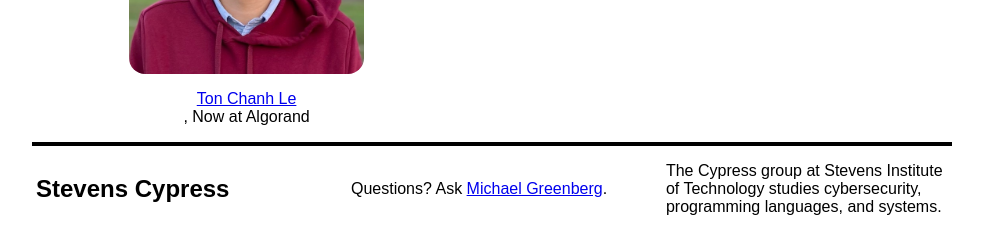
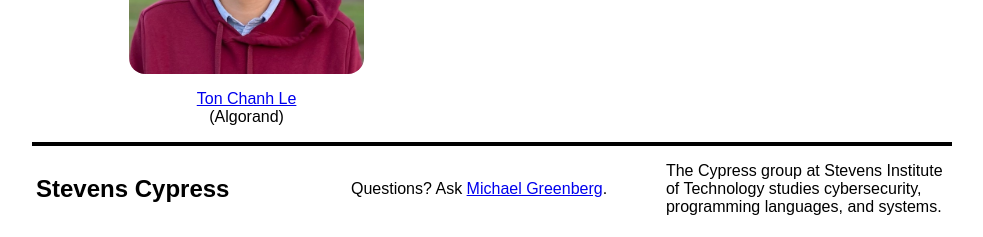
Before and after one commit to mgree/cypress, a Jekyll site: the page built from people.md, in a window 1280 px wide and 900 px high, scrolled down 3021 px. Shown: the part 660-897 px from the top of the window, without its empty margins (148-1131 px from the left). Built offline with Jekyll 4.4.1, drawn with Linux system fonts in a browser that asks for light colours.

Commit message:
typesetting

```diff
--- a/people.md
+++ b/people.md
@@ -42,4 +42,4 @@ permalink: /people/
 
 ## Alumni
 
-- [![Ton Chanh Le]({{ "/assets/tchanhle.jpg" | relative_url }}) Ton Chanh Le](https://letonchanh.github.io/), Now at Algorand
+- [![Ton Chanh Le]({{ "/assets/tchanhle.jpg" | relative_url }}) Ton Chanh Le](https://letonchanh.github.io/) (Algorand)
```
